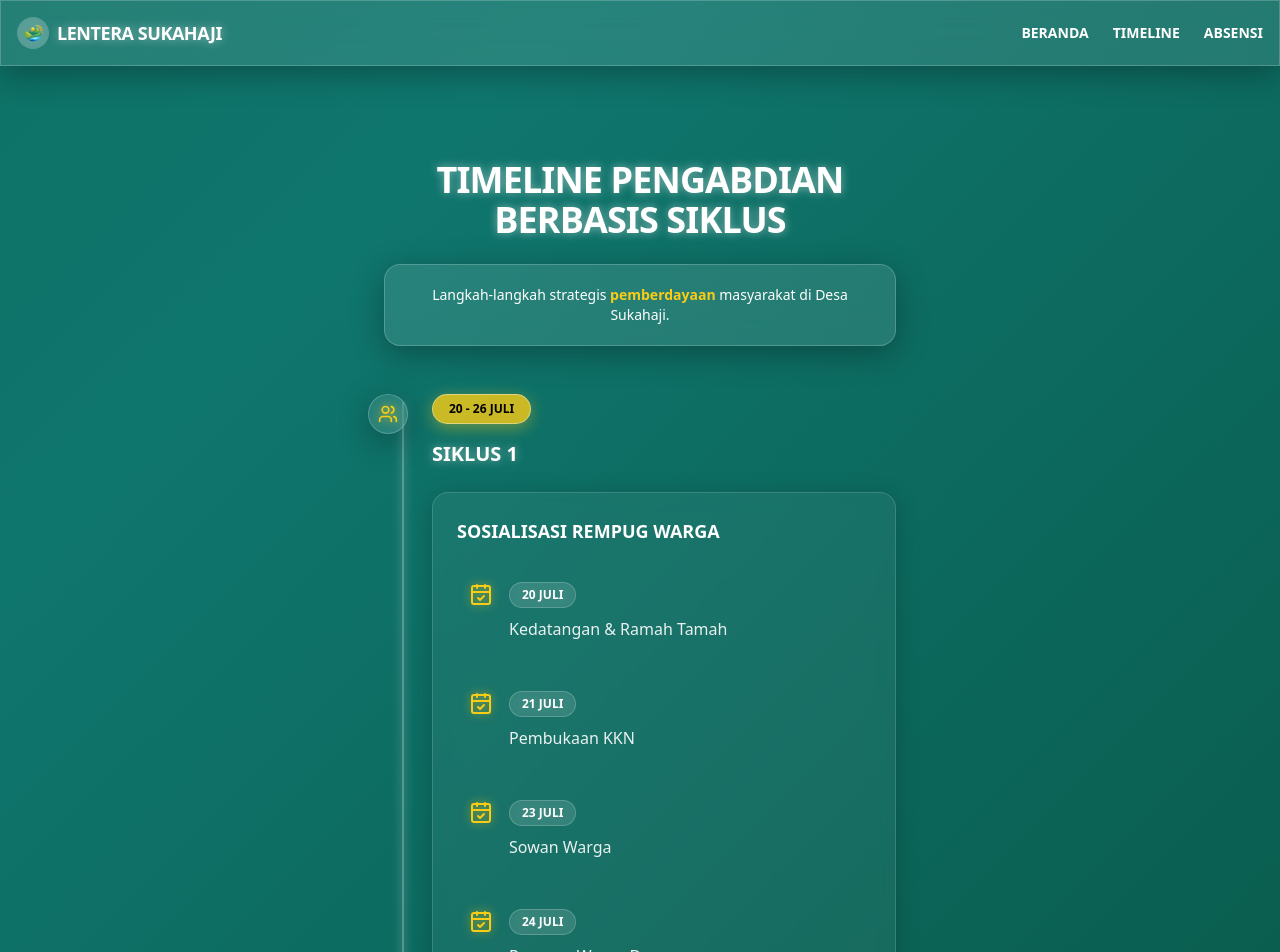
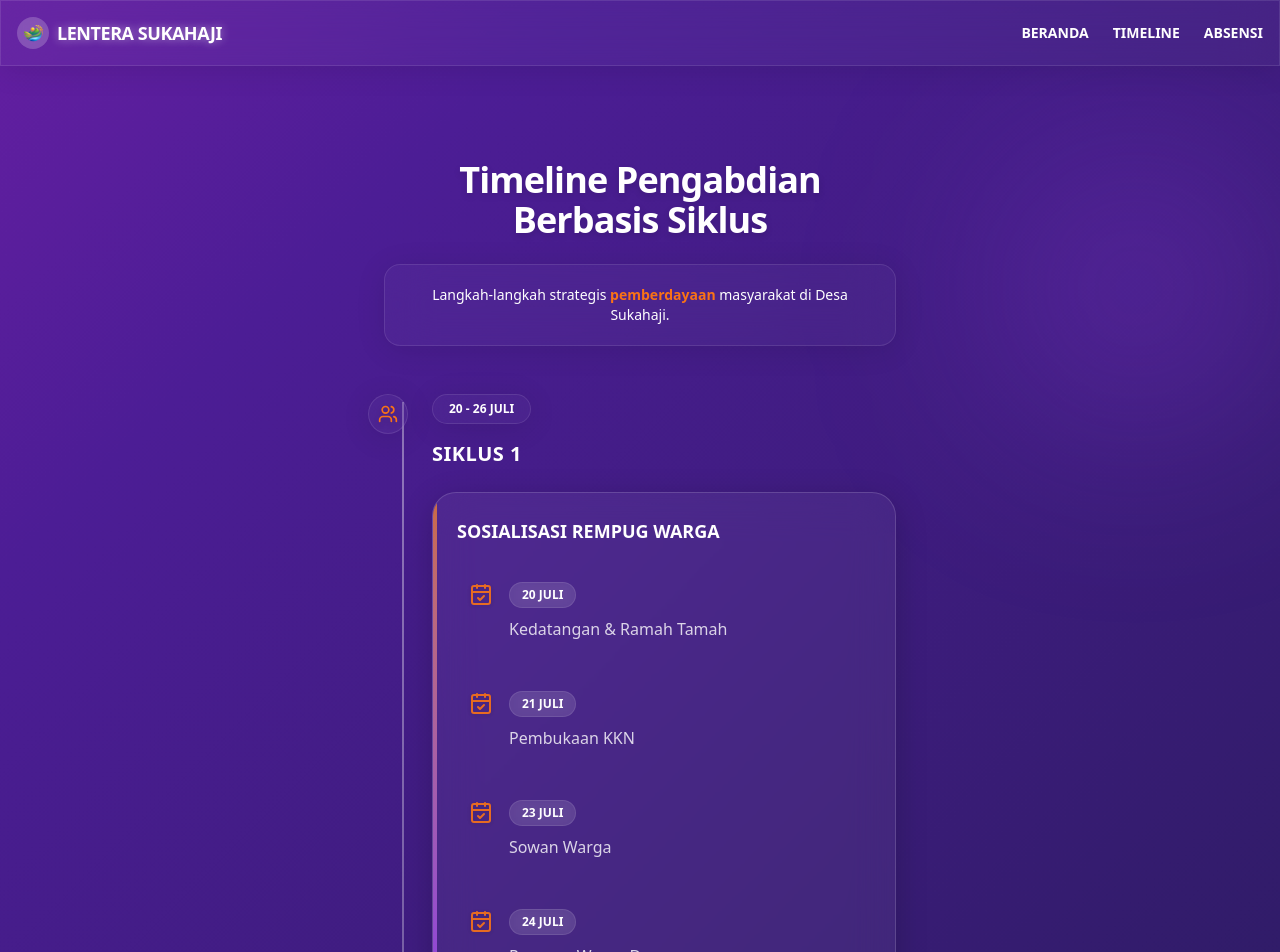
Before and after one commit to Fawwazfara/web-absen-lentera, a Next.js app: page /timeline in a window 1280 px wide. Shown: the top 952 px of the page. Built offline with nearby package versions, Linux system fonts and the light colour scheme.

Commit message:
feat: perombakan total ke glassmorphism v2 (ungu/oren & perbaikan menu)

```diff
--- a/src/app/globals.css
+++ b/src/app/globals.css
@@ -3,10 +3,10 @@
 :root {
   --background: #ffffff;
   --foreground: #000000;
-  --primary: #064e3b;
+  --primary: #7e22ce; /* Purple */
   --primary-foreground: #ffffff;
-  --secondary: #facc15;
-  --secondary-foreground: #000000;
+  --secondary: #f97316; /* Orange */
+  --secondary-foreground: #ffffff;
 }
 
 @theme inline {
@@ -28,7 +28,7 @@
 }
 
 body {
-  background: linear-gradient(-45deg, #064e3b, #0f766e, #065f46, #4d7c0f);
+  background: linear-gradient(-45deg, #1e1b4b, #4c1d95, #c026d3, #ea580c);
   background-size: 400% 400%;
   animation: gradientBG 15s ease infinite;
   color: #ffffff;
@@ -45,56 +45,56 @@ body {
 }
 
 ::selection {
-  background-color: var(--secondary);
-  color: #000000;
+  background-color: rgba(255, 255, 255, 0.3);
+  color: #ffffff;
 }
 
-/* Glassmorphism Utility Classes */
+/* Glassmorphism Utility Classes (Pure Glass) */
 .glass-panel {
-  background: rgba(255, 255, 255, 0.1);
-  backdrop-filter: blur(16px);
-  -webkit-backdrop-filter: blur(16px);
-  border: 1px solid rgba(255, 255, 255, 0.2);
-  box-shadow: 0 8px 32px 0 rgba(0, 0, 0, 0.3);
+  background: rgba(255, 255, 255, 0.03);
+  backdrop-filter: blur(24px);
+  -webkit-backdrop-filter: blur(24px);
+  border: 1px solid rgba(255, 255, 255, 0.1);
+  box-shadow: 0 4px 30px rgba(0, 0, 0, 0.1);
 }
 
 .glass-card {
   background: rgba(255, 255, 255, 0.05);
-  backdrop-filter: blur(12px);
-  -webkit-backdrop-filter: blur(12px);
+  backdrop-filter: blur(20px);
+  -webkit-backdrop-filter: blur(20px);
   border: 1px solid rgba(255, 255, 255, 0.15);
-  border-radius: 1rem;
-  box-shadow: 0 4px 24px 0 rgba(0, 0, 0, 0.2);
-  transition: transform 0.3s ease, background 0.3s ease, border 0.3s ease;
+  border-radius: 1.5rem; /* 24px */
+  box-shadow: 0 8px 32px 0 rgba(0, 0, 0, 0.2);
+  transition: transform 0.4s cubic-bezier(0.175, 0.885, 0.32, 1.275), background 0.3s ease, box-shadow 0.3s ease;
 }
 
 .glass-card:hover {
-  transform: translateY(-5px);
+  transform: translateY(-8px);
   background: rgba(255, 255, 255, 0.1);
-  border: 1px solid rgba(255, 255, 255, 0.3);
+  box-shadow: 0 15px 40px 0 rgba(0, 0, 0, 0.3);
 }
 
 .glass-button {
-  background: rgba(250, 204, 21, 0.8); /* Yellow/Secondary base */
-  backdrop-filter: blur(8px);
-  -webkit-backdrop-filter: blur(8px);
-  border: 1px solid rgba(255, 255, 255, 0.4);
-  color: #000000;
-  font-weight: 700;
-  text-transform: uppercase;
+  background: rgba(255, 255, 255, 0.15);
+  backdrop-filter: blur(12px);
+  -webkit-backdrop-filter: blur(12px);
+  border: 1px solid rgba(255, 255, 255, 0.3);
+  color: #ffffff;
+  font-weight: 600;
   border-radius: 9999px; /* Pill shape */
-  box-shadow: 0 4px 16px 0 rgba(250, 204, 21, 0.4);
-  transition: all 0.2s ease-in-out;
+  box-shadow: 0 4px 16px 0 rgba(0, 0, 0, 0.1);
+  transition: all 0.3s ease;
 }
 
 .glass-button:hover {
-  background: rgba(250, 204, 21, 1);
-  box-shadow: 0 0 20px 5px rgba(250, 204, 21, 0.6);
-  transform: scale(1.05);
+  background: rgba(255, 255, 255, 0.25);
+  border-color: rgba(255, 255, 255, 0.5);
+  box-shadow: 0 0 20px rgba(255, 255, 255, 0.2);
+  transform: translateY(-2px);
 }
 
 .glass-button:active {
-  transform: scale(0.95);
+  transform: translateY(1px);
 }
 
 /* Subtle glowing text for titles */
--- a/src/app/timeline/page.tsx
+++ b/src/app/timeline/page.tsx
@@ -3,22 +3,26 @@ import { CalendarCheck } from "lucide-react";
 
 export default function TimelinePage() {
   return (
-    <div className="flex flex-col min-h-screen font-sans bg-transparent pt-24 pb-20 px-4">
-      <div className="max-w-lg mx-auto w-full">
+    <div className="flex flex-col min-h-screen font-sans bg-transparent pt-24 pb-20 px-4 relative overflow-hidden">
+      {/* Decorative blur blobs */}
+      <div className="absolute top-20 right-0 w-72 h-72 bg-purple-500/20 rounded-full blur-[100px]"></div>
+      <div className="absolute bottom-40 left-0 w-80 h-80 bg-orange-500/20 rounded-full blur-[120px]"></div>
+
+      <div className="max-w-lg mx-auto w-full relative z-10">
         {/* Header Section */}
         <div className="text-center mb-10">
-          <h1 className="text-3xl md:text-4xl font-black uppercase tracking-tight mb-6 text-glow text-white">
+          <h1 className="text-3xl md:text-4xl font-bold tracking-tight mb-6 drop-shadow-md text-white">
             Timeline Pengabdian<br />Berbasis Siklus
           </h1>
           <div className="glass-panel text-white p-5 rounded-2xl font-medium text-sm">
-            Langkah-langkah strategis <span className="font-bold text-secondary">pemberdayaan</span> masyarakat di Desa Sukahaji.
+            Langkah-langkah strategis <span className="font-semibold text-secondary">pemberdayaan</span> masyarakat di Desa Sukahaji.
           </div>
         </div>
 
         {/* Timeline Container */}
         <div className="relative mt-12 mb-16 pl-6">
           {/* Glowing Vertical Line */}
-          <div className="absolute left-[1.125rem] top-2 bottom-0 w-0.5 bg-white/30 shadow-[0_0_10px_rgba(255,255,255,0.5)]"></div>
+          <div className="absolute left-[1.125rem] top-2 bottom-0 w-[2px] bg-gradient-to-b from-white/40 via-white/20 to-transparent"></div>
 
           <div className="flex flex-col gap-12">
             {timelineData.map((cycle) => {
@@ -26,36 +30,37 @@ export default function TimelinePage() {
               return (
                 <div key={cycle.id} className="relative group">
                   {/* Glowing Icon Node */}
-                  <div className="absolute -left-10 top-0 w-10 h-10 glass-panel border border-white/50 rounded-full flex items-center justify-center z-10 shadow-[0_0_15px_rgba(250,204,21,0.5)] group-hover:scale-110 group-hover:bg-white/20 transition-all">
-                    <Icon className="w-5 h-5 text-secondary drop-shadow-[0_0_5px_rgba(250,204,21,0.8)]" />
+                  <div className="absolute -left-10 top-0 w-10 h-10 glass-panel border border-white/30 rounded-full flex items-center justify-center z-10 shadow-lg group-hover:scale-110 group-hover:bg-white/10 transition-all duration-300">
+                    <Icon className="w-5 h-5 text-secondary drop-shadow-md" />
                   </div>
 
                   <div className="pl-6 flex flex-col gap-4">
                     {/* Date Badge */}
-                    <div className="self-start glass-button text-black text-xs font-bold px-4 py-1.5 uppercase">
+                    <div className="self-start glass-panel text-white text-xs font-semibold px-4 py-1.5 rounded-full shadow-sm">
                       {cycle.dateRange}
                     </div>
 
                     {/* Cycle Name */}
-                    <h2 className="font-bold uppercase text-xl text-white text-glow">
+                    <h2 className="font-bold text-xl text-white tracking-wide">
                       {cycle.cycleName}
                     </h2>
 
                     {/* Content Glass Card */}
-                    <div className="glass-card p-6 mt-2">
-                      <h3 className="font-bold uppercase text-lg mb-6 pr-4 text-white">
+                    <div className="glass-card p-6 mt-2 relative overflow-hidden">
+                      <div className="absolute left-0 top-0 bottom-0 w-1 bg-gradient-to-b from-orange-400 to-purple-500 opacity-70"></div>
+                      <h3 className="font-semibold text-lg mb-6 pr-4 text-white">
                         {cycle.title}
                       </h3>
 
                       <div className="flex flex-col gap-6">
                         {cycle.events.map((event, index) => (
                           <div key={index} className="flex items-start gap-4 p-3 rounded-xl hover:bg-white/5 transition-colors">
-                            <CalendarCheck className="w-6 h-6 mt-0.5 text-secondary shrink-0 drop-shadow-[0_0_5px_rgba(250,204,21,0.6)]" />
+                            <CalendarCheck className="w-6 h-6 mt-0.5 text-secondary shrink-0 drop-shadow-sm opacity-90" />
                             <div>
-                              <div className="bg-white/10 text-white backdrop-blur-sm text-xs font-bold px-3 py-1 rounded-full inline-block mb-2 border border-white/20">
+                              <div className="bg-white/10 text-white backdrop-blur-sm text-xs font-semibold px-3 py-1 rounded-full inline-block mb-2 border border-white/10">
                                 {event.date}
                               </div>
-                              <p className="text-sm md:text-base font-medium leading-relaxed text-white/90">
+                              <p className="text-sm md:text-base font-normal leading-relaxed text-white/80">
                                 {event.title}
                               </p>
                             </div>
--- a/src/components/Navbar.tsx
+++ b/src/components/Navbar.tsx
@@ -37,14 +37,16 @@ export default function Navbar() {
         </div>
       </nav>
 
-      {/* Mobile Dropdown Menu */}
-      {isOpen && (
-        <div className="fixed top-16 left-0 w-full glass-panel z-40 md:hidden flex flex-col font-bold uppercase text-lg text-white">
-          <a href="/" onClick={() => setIsOpen(false)} className="border-b border-white/20 py-4 px-6 hover:bg-white/10 transition-colors">Beranda</a>
-          <a href="/timeline" onClick={() => setIsOpen(false)} className="border-b border-white/20 py-4 px-6 hover:bg-white/10 transition-colors">Timeline</a>
-          <a href="/absensi" onClick={() => setIsOpen(false)} className="py-4 px-6 hover:bg-white/10 transition-colors">Absensi</a>
+      {/* Mobile Fullscreen Menu */}
+      <div
+        className={`fixed inset-0 z-40 bg-[#1e1b4b]/60 backdrop-blur-3xl flex flex-col items-center justify-center font-semibold text-2xl text-white transition-all duration-300 ${isOpen ? 'opacity-100 pointer-events-auto' : 'opacity-0 pointer-events-none'}`}
+      >
+        <div className="flex flex-col items-center gap-8">
+          <a href="/" onClick={() => setIsOpen(false)} className="hover:text-secondary hover:scale-110 transition-all tracking-wider drop-shadow-lg">Beranda</a>
+          <a href="/timeline" onClick={() => setIsOpen(false)} className="hover:text-secondary hover:scale-110 transition-all tracking-wider drop-shadow-lg">Timeline</a>
+          <a href="/absensi" onClick={() => setIsOpen(false)} className="hover:text-secondary hover:scale-110 transition-all tracking-wider drop-shadow-lg">Absensi</a>
         </div>
-      )}
+      </div>
     </>
   );
 }
```
Also changed, not shown: src/app/absensi/page.tsx (+11 -11 lines), src/app/page.tsx (+67 -66 lines), src/components/Footer.tsx (+16 -15 lines).
